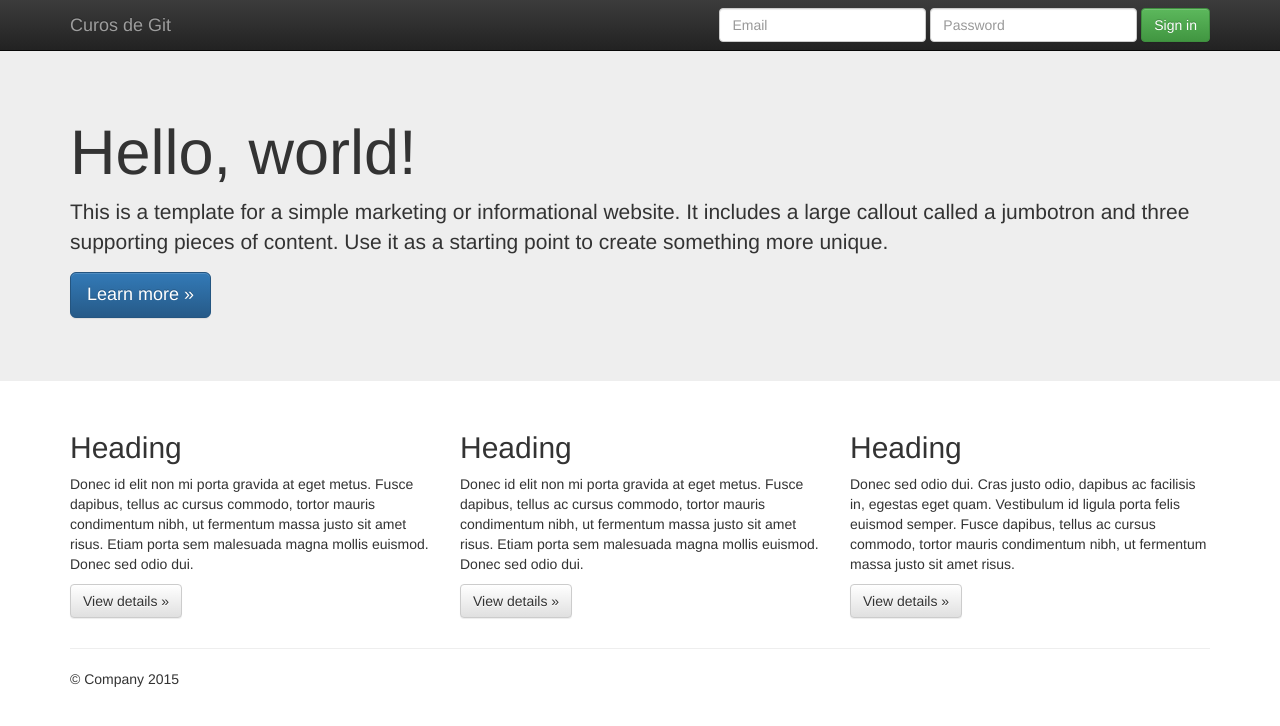
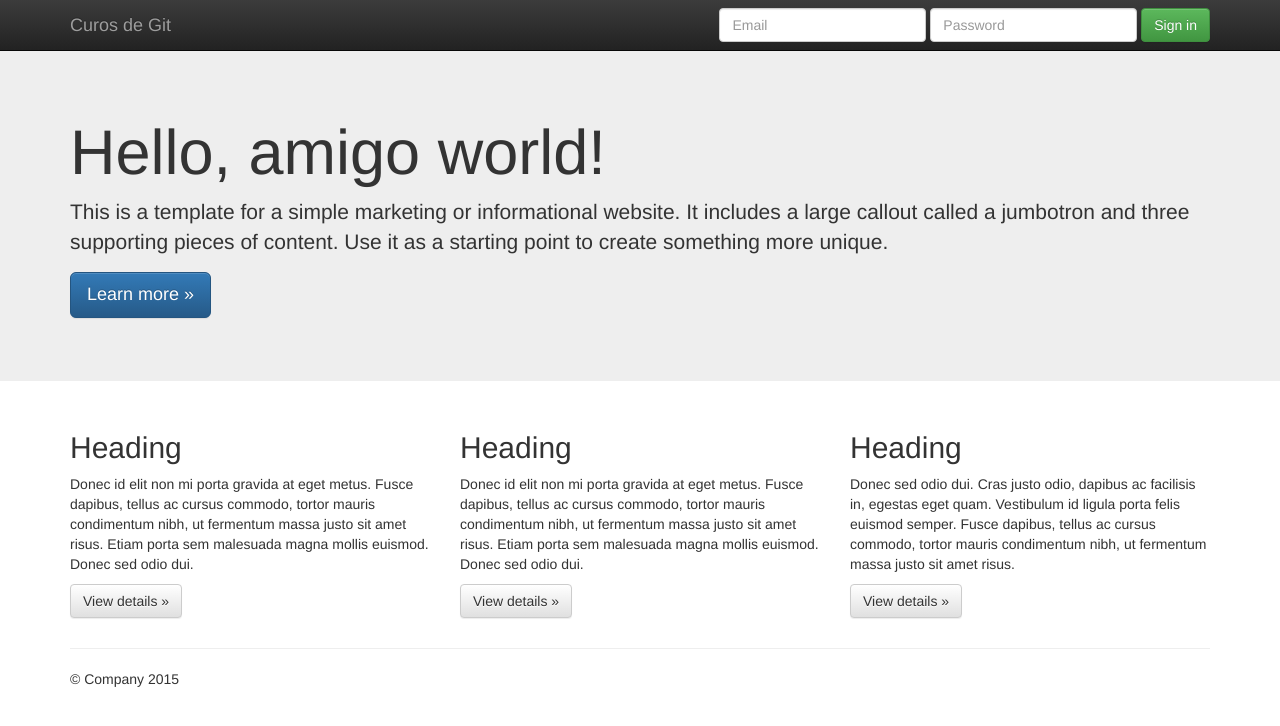
Before and after one commit to danilomarcich/CursoGit, a plain HTML site: page index.html in a window 1280 px wide. Drawn offline with nearby package versions, Linux system fonts and the light colour scheme.

Commit message:
Se modifica mensaje de sitio

```diff
--- a/index.html
+++ b/index.html
@@ -55,7 +55,7 @@
     <!-- Main jumbotron for a primary marketing message or call to action -->
     <div class="jumbotron">
       <div class="container">
-        <h1>Hello, world!</h1>
+        <h1>Hello, amigo world!</h1>
         <p>This is a template for a simple marketing or informational website. It includes a large callout called a jumbotron and three supporting pieces of content. Use it as a starting point to create something more unique.</p>
         <p><a class="btn btn-primary btn-lg" href="#" role="button">Learn more &raquo;</a></p>
       </div>
```
